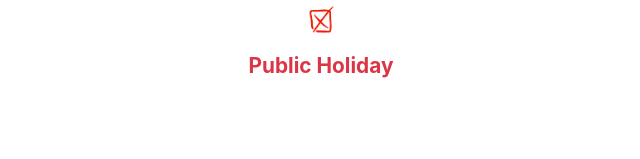
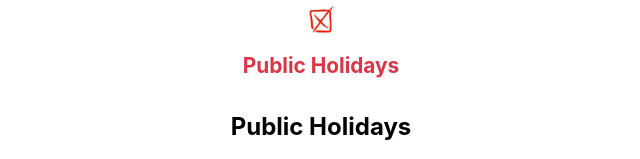
Before and after one commit to nnspp/gpnp-bsi2a1, a React (Create React App) app: page / in a window 1280 px wide. Shown: the top 159 px of the page, without its empty margins (319-959 px from the left). Built offline with nearby package versions, Linux system fonts and the light colour scheme; no server answers.

Commit message:
... ehem.. header gefixt. insert :-I emoji

```diff
--- a/src/App.css
+++ b/src/App.css
@@ -14,8 +14,8 @@
 }
 
 .App-header {
-  background-color: #282c34;
-  min-height: 100vh;
+  background-color: #fff;
+  height: auto;
   display: flex;
   flex-direction: column;
   align-items: center;
--- a/src/App.js
+++ b/src/App.js
@@ -51,9 +51,9 @@
 
   return (
     <div className="App">
-      <header className="App-header" style={{ backgroundColor: '#fff', height: 'auto', alignItems: 'center', justifyContent: 'flex-start' }}>
+      <header className="App-header">
         <img src={crossed} alt="crossed out" style={{ height: '1.5em' }} />
-        <h1 style={{ color: '#dc3545', fontSize: '0.8em' }}>Public Holiday</h1>
+        <h1 style={{ color: '#dc3545', fontSize: '0.8em' }}>Public Holidays</h1>
       </header>
 
 <div id="output">
```
